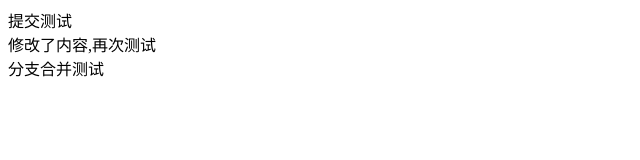
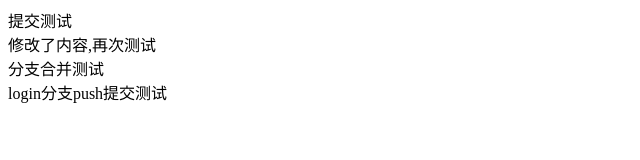
Before and after one commit to li-aurora/test_01, a plain HTML site: page index.html in a window 1280 px wide. Shown: the whole page, without its empty margins (0-640 px from the left). Drawn offline with Linux system fonts and the light colour scheme.

Commit message:
login分支push提交测试

```diff
--- a/index.html
+++ b/index.html
@@ -9,5 +9,6 @@
     <div>提交测试</div>
     <div>修改了内容,再次测试</div>
     <div>分支合并测试</div>
+    <div>login分支push提交测试</div>
 </body>
 </html>
```
